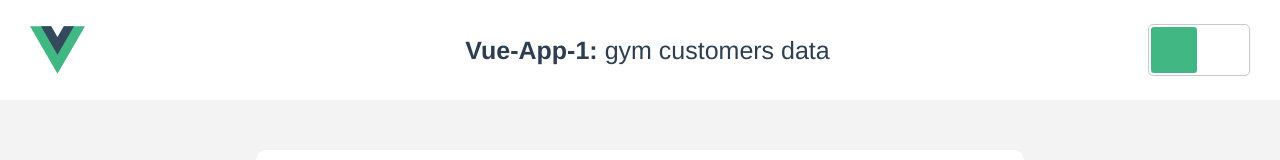
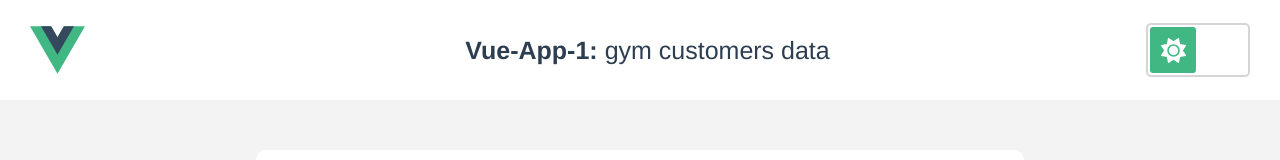
Before and after one commit to gass-git/vue-app-1, a Vue app: page / in a window 1280 px wide. Shown: the top 160 px of the page. Built offline with nearby package versions, Linux system fonts and the light colour scheme; no server answers.

Commit message:
Added sun and moon icons to themeToggle component

```diff
--- a/package.json
+++ b/package.json
@@ -8,6 +8,11 @@
     "lint": "vue-cli-service lint"
   },
   "dependencies": {
+    "@fortawesome/fontawesome-svg-core": "^6.2.0",
+    "@fortawesome/free-brands-svg-icons": "^6.2.0",
+    "@fortawesome/free-regular-svg-icons": "^6.2.0",
+    "@fortawesome/free-solid-svg-icons": "^6.2.0",
+    "@fortawesome/vue-fontawesome": "^3.0.1",
     "axios": "^0.27.2",
     "core-js": "^3.8.3",
     "vue": "^3.2.13"
--- a/src/components/ThemeToggle.vue
+++ b/src/components/ThemeToggle.vue
@@ -1,6 +1,9 @@
 <template>
     <div id="container">
-        <div id="square" @click="changeTheme"></div>
+        <div id="square" @click="changeTheme">
+                <fa v-if="lightThemeIsActive" icon="fa-solid fa-sun" class="white-icon" />
+                <fa v-else icon="fa-solid fa-moon" class="white-icon" />
+        </div>
     </div>
 </template>
 
@@ -9,18 +12,26 @@ import {ref} from 'vue'
 
 const current = ref('light')
 const position = ref('translate(0px)')
+const lightThemeIsActive = ref(true)
 
 function changeTheme(){
     if(current.value === 'light'){
         current.value = 'dark'
         position.value = 'translate(50px)'
+
+        setTimeout(() => {
+            lightThemeIsActive.value = false
+        }, 100)
     }
     else{
         current.value = 'light'
         position.value = 'translate(0px)'
+
+        setTimeout(() => {
+            lightThemeIsActive.value = true
+        }, 100)
     }
 }
-
 </script>
 
 
@@ -28,7 +39,7 @@ function changeTheme(){
     #container{
         width:100px;
         height:50px;
-        border:1px solid #c9c9c9;
+        border:2px solid #d5d5d5;
         border-radius:5px;
 
     }
@@ -36,10 +47,18 @@ function changeTheme(){
         margin:2px;
         aspect-ratio: 1;
         height:46px;
+
+        display:grid;
+        place-items:center;
+
         border-radius:3px;
         background:#41b883;
         cursor:pointer;
         transition: 300ms;
         transform:v-bind(position);
     }
+    .white-icon{
+        color:#fff;
+        font-size:25px;
+    }
 </style>
--- a/src/main.js
+++ b/src/main.js
@@ -1,4 +1,11 @@
 import { createApp } from 'vue'
 import App from './App.vue'
+import {library} from '@fortawesome/fontawesome-svg-core'
+import {FontAwesomeIcon} from '@fortawesome/vue-fontawesome'
+import {fas} from '@fortawesome/free-solid-svg-icons'
 
-createApp(App).mount('#app')
+library.add(fas);
+
+createApp(App)
+    .component('fa', FontAwesomeIcon)
+    .mount('#app');
```
Also changed, not shown: 1 other file (tests, documents, lock files or other folders).
